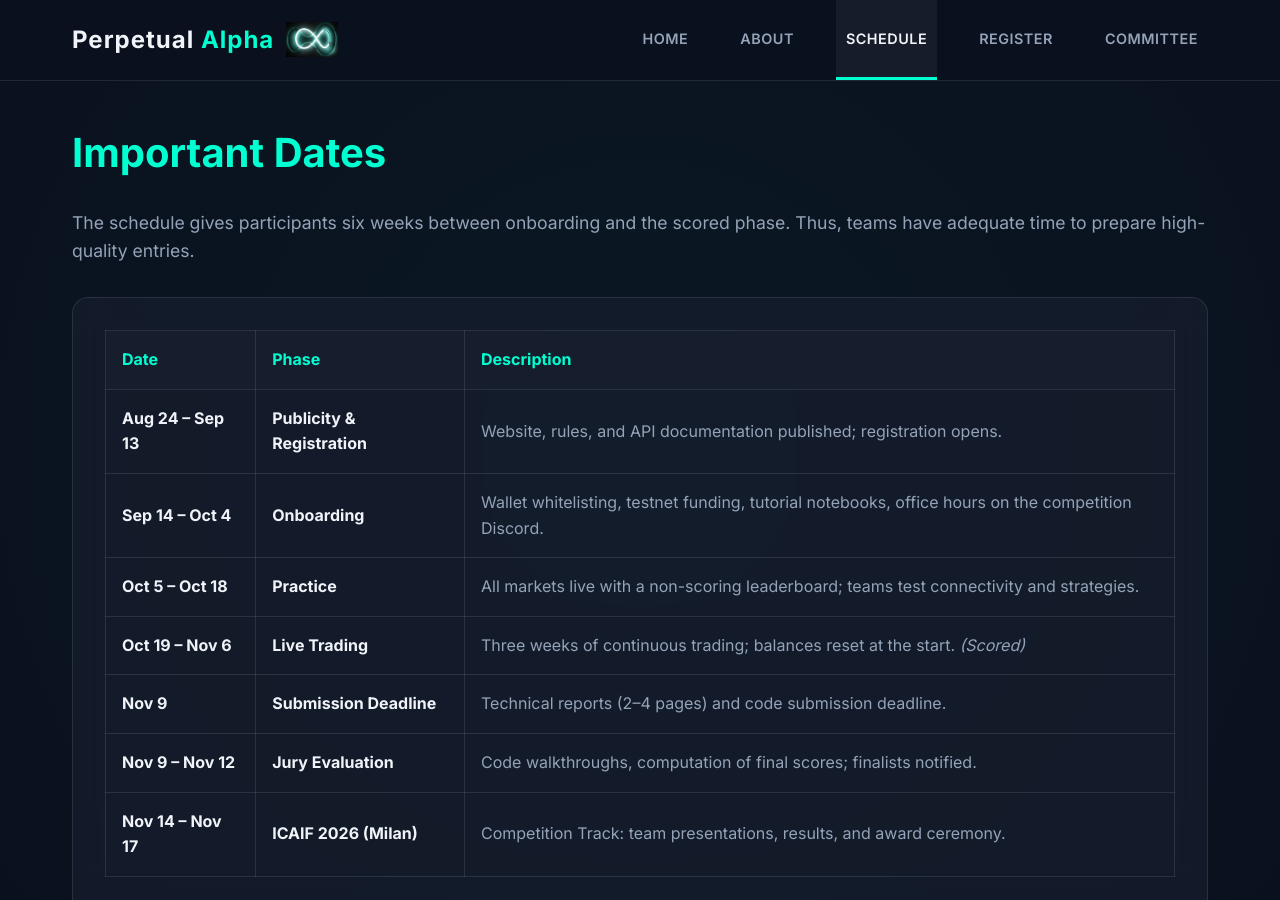
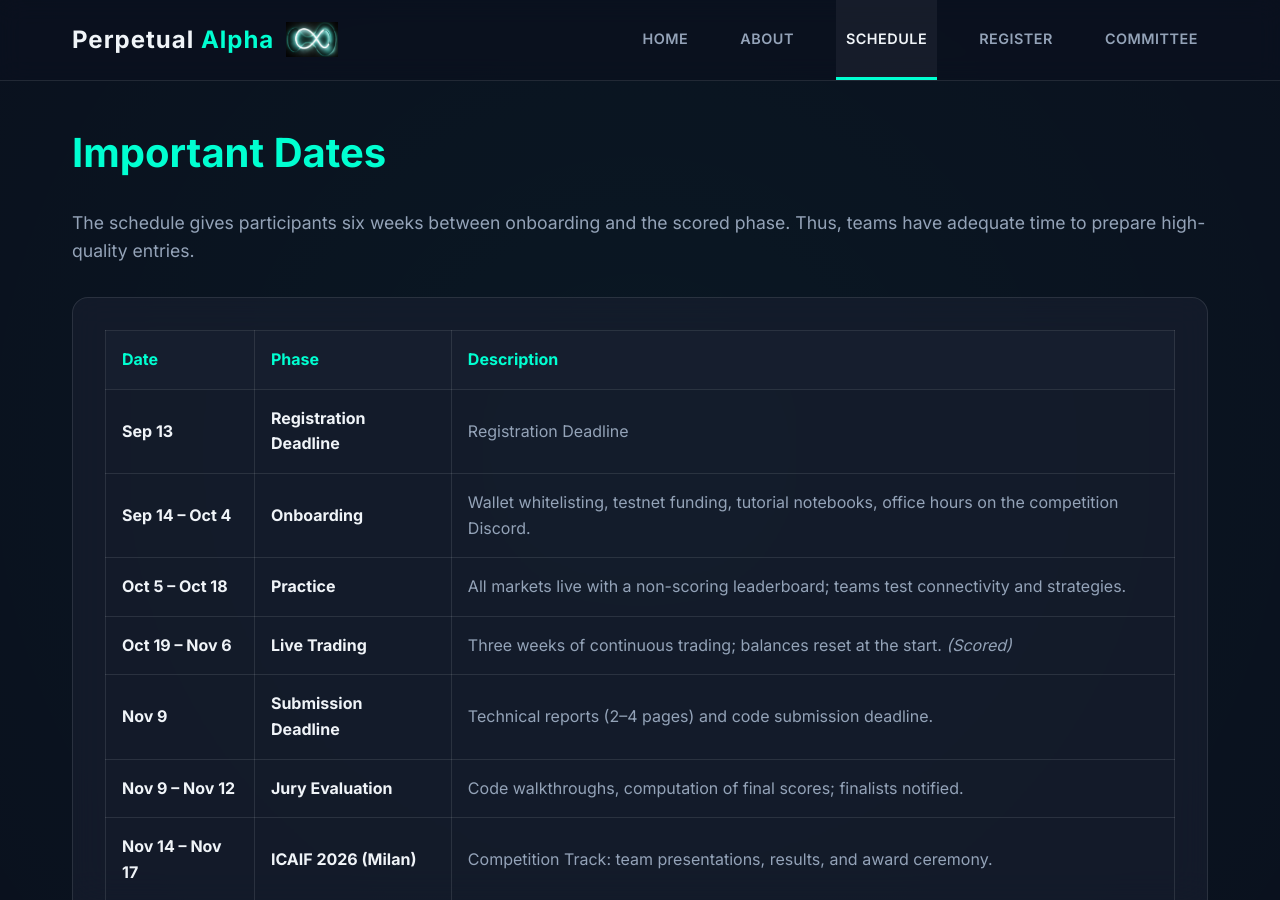
Before and after one commit to perpetual-alpha26/perpetual-alpha26.github.io, a Jekyll site: the page built from schedule.md, in a window 1280 px wide and 900 px high. Built offline with Jekyll 4.4.1, drawn with Linux system fonts in a browser that asks for light colours.

Commit message:
Update schedule: Replace internal event with Registration Deadline

```diff
--- a/schedule.md
+++ b/schedule.md
@@ -18,9 +18,9 @@ title: Important Dates
             </thead>
             <tbody>
                 <tr>
-                    <td><strong>Aug 24 – Sep 13</strong></td>
-                    <td><strong>Publicity & Registration</strong></td>
-                    <td>Website, rules, and API documentation published; registration opens.</td>
+                    <td><strong>Sep 13</strong></td>
+                    <td><strong>Registration Deadline</strong></td>
+                    <td>Registration Deadline</td>
                 </tr>
                 <tr>
                     <td><strong>Sep 14 – Oct 4</strong></td>
```
